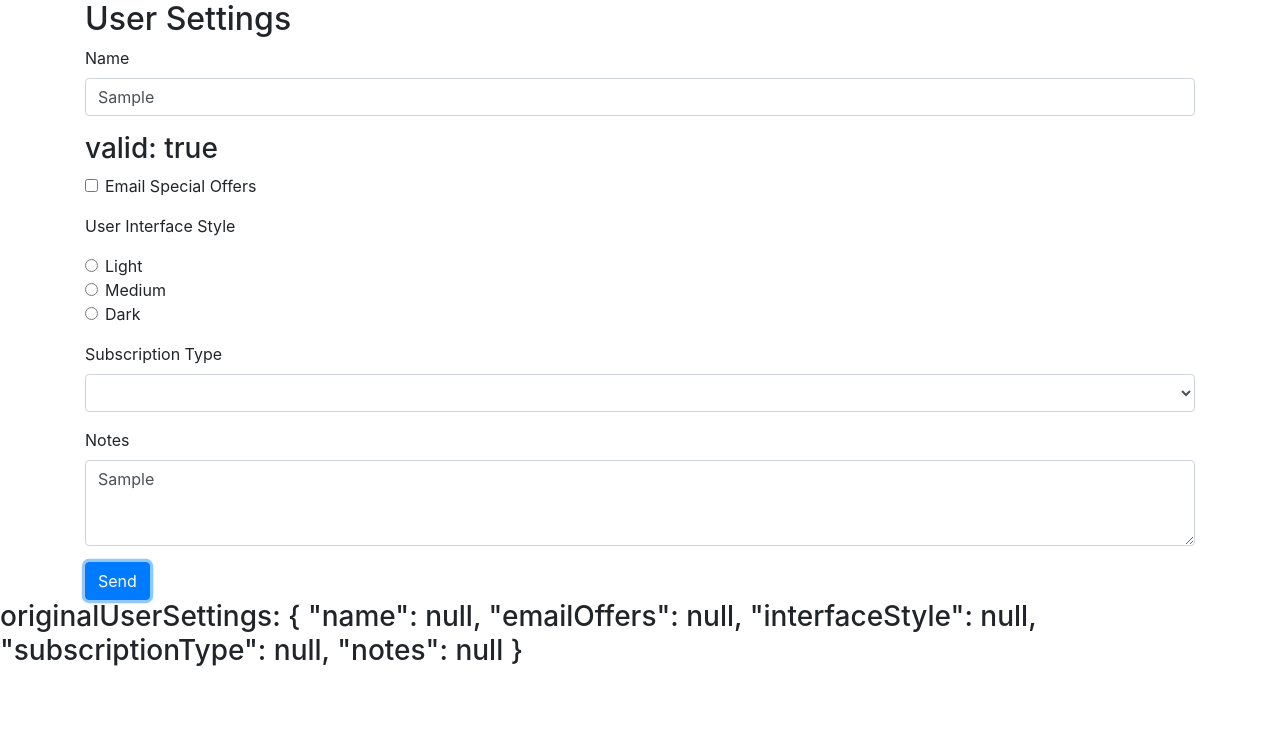
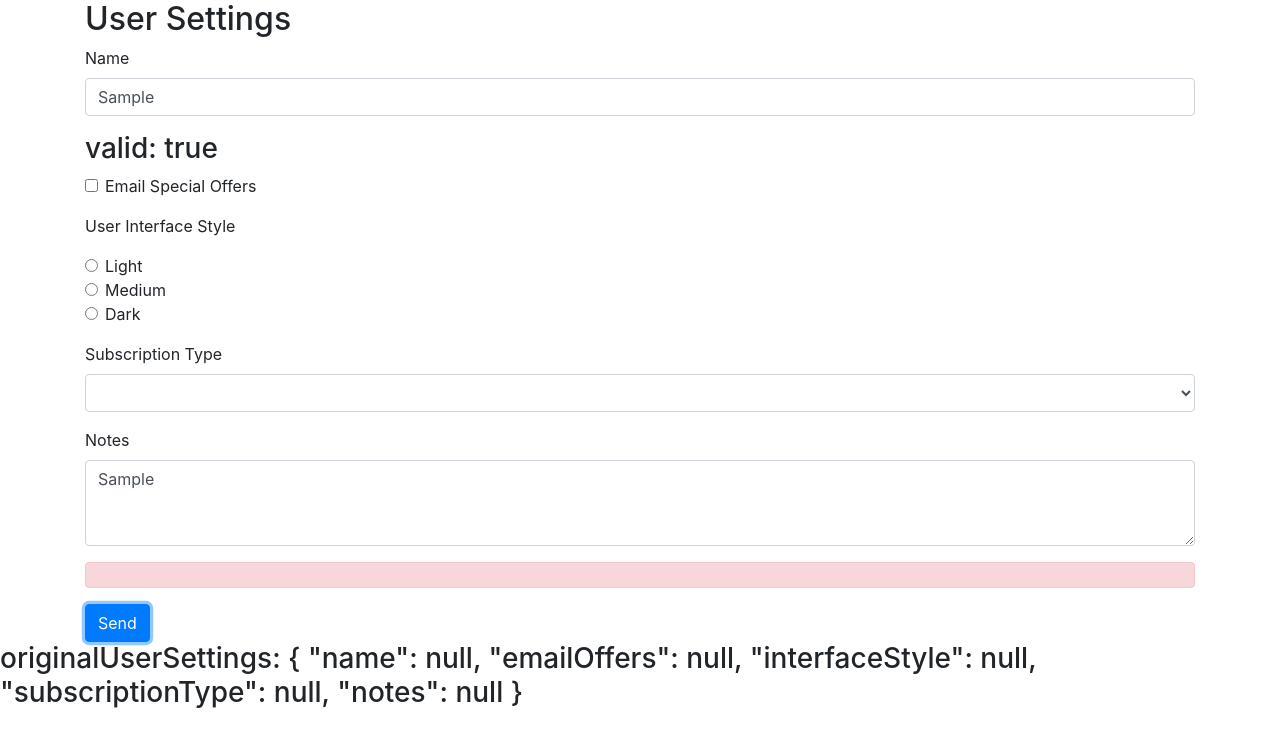
Before and after one commit to Annie-Huang/Angular-Forms, an Angular app: page / in a window 1280 px wide. Both pictures are taken after typing "Sample", "Sample" into the empty fields and a click on the button "Send". Shown: the top 746 px of the page. Built offline with nearby package versions, Linux system fonts and the light colour scheme; no server answers.

Commit message:
Show error when response comes back with error...

```diff
--- a/src/app/user-settings-form/user-settings-form.component.html
+++ b/src/app/user-settings-form/user-settings-form.component.html
@@ -83,6 +83,10 @@
       <textarea class="form-control" id="notes" name="notes" rows="3" [(ngModel)]="userSettings.notes"></textarea>
     </div>
 
+    <div [hidden]="!postError"
+         class="alert alert-danger">
+      {{postErrorMessage}}
+    </div>
     <button class="btn btn-primary">Send</button>
   </form>
 </div>
--- a/src/app/user-settings-form/user-settings-form.component.ts
+++ b/src/app/user-settings-form/user-settings-form.component.ts
@@ -27,6 +27,8 @@
 
   // deep copy can be done through lodash's deep copy function
   userSettings: UserSettings = {...this.originalUserSettings};
+  postError = false;
+  postErrorMessage = '';
 
   constructor(private dataService: DataService) { }
 
@@ -37,11 +39,18 @@
     console.log('in onBlur: ', field.valid);
   }
 
+  onHttpError(errorResponse: any) {
+    console.log('error: ', errorResponse);
+    this.postError = true;
+    this.postErrorMessage = errorResponse.error.errorMessage;
+    console.log('postErrorMessage=', this.postErrorMessage);
+  }
+
   onSubmit(form: NgForm) {
     console.log('in onSubmit:', form.valid);
     this.dataService.postUserSettingsForm(this.userSettings).subscribe(
       result => console.log('success: ', result),
-      error => console.log('error: ', error)
+      error => this.onHttpError(error)
     );
   }
 }
```
Also changed, not shown: Note.txt.
